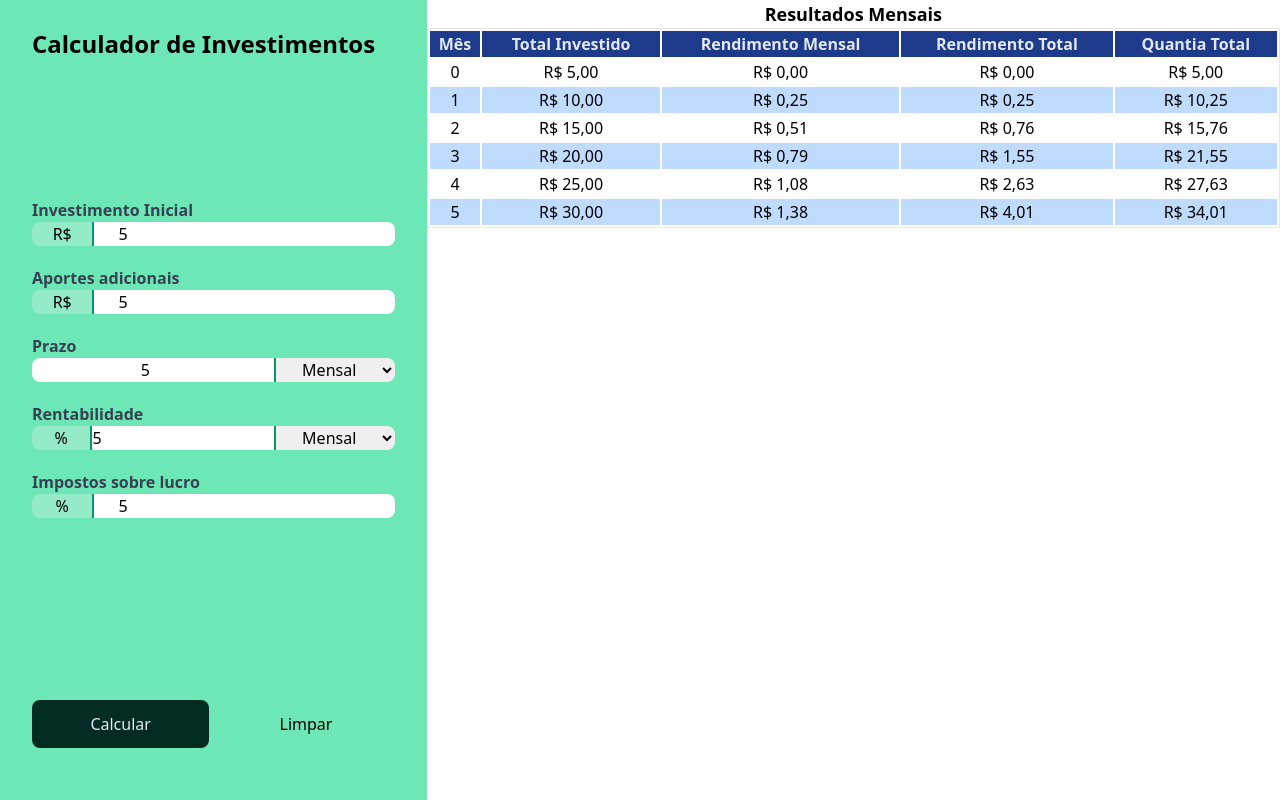
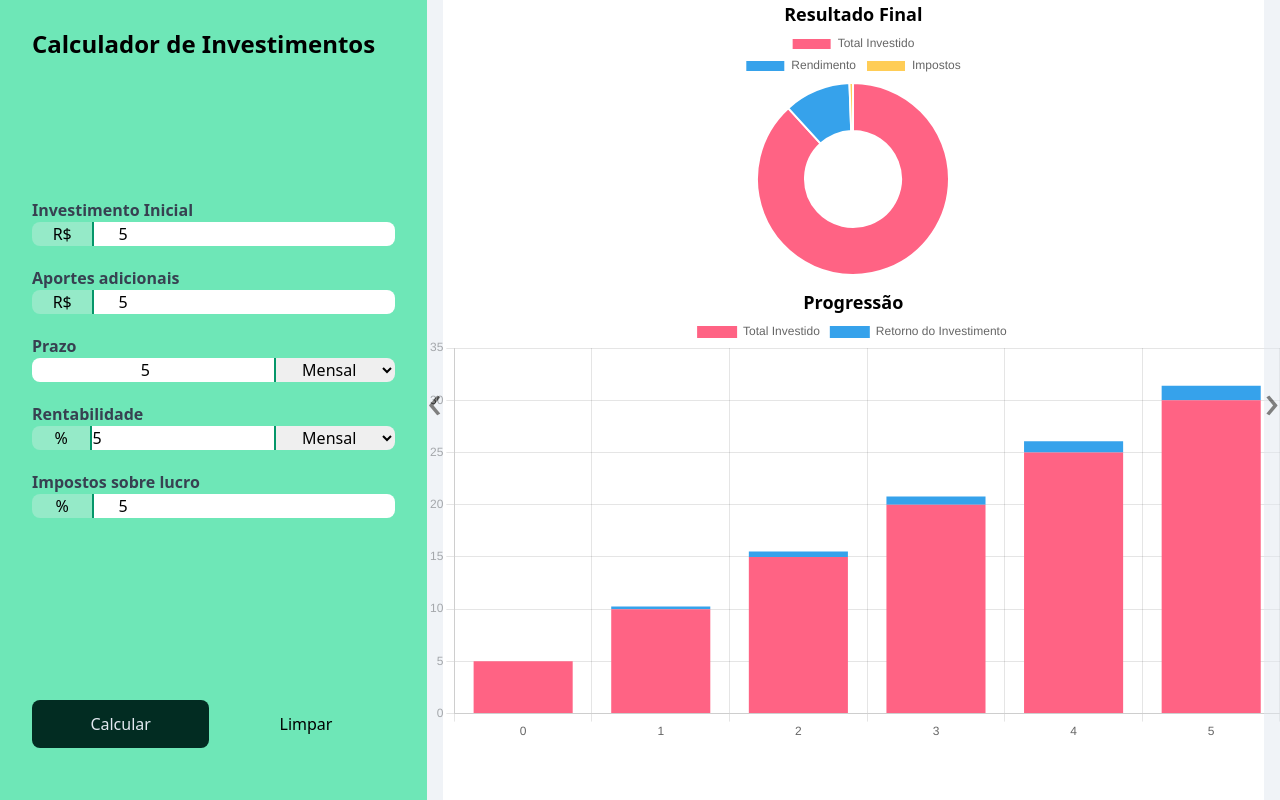
Before and after one commit to claudiorico/calculadorainvestimentos, a website built with Vite: page index.html in a window 1280 px wide. Both pictures are taken after typing "5", "5", "5", "5", "5" into the empty fields and a click on the button "Calcular". Built offline with nearby package versions, Linux system fonts and the light colour scheme.

Commit message:
Ajustes dos botões de navegação do carrossel

```diff
--- a/index.html
+++ b/index.html
@@ -68,22 +68,28 @@
       <button id="clear-button" class="w-1/2 rounded-lg hover:bg-emerald-500">Limpar</button>
     </div>
   </aside>
-  <main class="row-span-2 col-span-2">
-    <!-- <section id="charts-container" class="h-full" >
-      <div class="h-[36%] flex flex-col items-center pb-10">
-        <p class="font-bold text-lg">Resultado Final</p>
+  <main class="row-span-2 col-span-2 relative">
+    <button id="slide-arrow-previous" class="absolute top-0 bottom-0 left-0 text-5xl cursor-pointer bg-slate-200 opacity-50 w-4 hover:opacity-100 focus:opacity-100">&#8249;</button>
+    <button id="slide-arrow-next" class="absolute top-0 bottom-0 right-0 text-5xl cursor-pointer bg-slate-200 opacity-50 w-4 hover:opacity-100 focus:opacity-100">&#8250;</button>
+    <div id="carousel" class="h-full w-full flex overflow-x-auto scroll-smooth">
+
+      <section id="charts-container" class="h-full basis-full shrink-0" >
+        <div class="h-[36%] flex flex-col items-center pb-10">
+          <p class="font-bold text-lg">Resultado Final</p>
         <canvas id="final-money-distribution"></canvas>
       </div>
       <div class="h-[56%] flex flex-col items-center">
         <p class="font-bold text-lg">Progressão</p>
         <canvas id="progression"></canvas>
       </div>
-    </section> -->
-    <section id="table-container" class="h-full overflow-y-auto">
+    </section>
+    <section id="table-container" class="h-full overflow-y-auto basis-full shrink-0">
       <p class="font-bold text-lg text-center">Resultados Mensais</p>
       <table class="w-full max-h-full border border-separate" id="table-results">
       </table>
     </section>
+
+    </div>
   </main>
   <script src="main.js" type="module"></script>
 </body>
--- a/main.js
+++ b/main.js
@@ -14,22 +14,22 @@ const columnsArray = [
   {
     columnLabel: "Total Investido",
     accessor: "investedAmount",
-    functionFn: (numberInfo) => formatCurrency(numberInfo),
+    functionFn: (numberInfo) => formatCurrencyTable(numberInfo),
   },
   {
     columnLabel: "Rendimento Mensal",
     accessor: "interestReturns",
-    functionFn: (numberInfo) => formatCurrency(numberInfo),
+    functionFn: (numberInfo) => formatCurrencyTable(numberInfo),
   },
   {
     columnLabel: "Rendimento Total",
     accessor: "totalInterestReturns",
-    functionFn: (numberInfo) => formatCurrency(numberInfo),
+    functionFn: (numberInfo) => formatCurrencyTable(numberInfo),
   },
   {
     columnLabel: "Quantia Total",
     accessor: "totalAmount",
-    functionFn: (numberInfo) => formatCurrency(numberInfo),
+    functionFn: (numberInfo) => formatCurrencyTable(numberInfo),
   },
 ];
 
@@ -72,66 +72,70 @@ function renderProgression(evt) {
 
   createTable(columnsArray, returnArrays, "table-results");
 
-  // const returnLastResult = returnArrays[returnArrays.length - 1];
-  // doughnutObjectReference = new Chart(finalMoneyChart, {
-  //   type: "doughnut",
-  //   data: {
-  //     labels: ["Total Investido", "Rendimento", "Impostos"],
-  //     datasets: [
-  //       {
-  //         data: [
-  //           formatCurrency(returnLastResult.investedAmount),
-  //           formatCurrency(returnLastResult.totalInterestReturns * (1 - taxRate / 100)),
-  //           formatCurrency(returnLastResult.totalInterestReturns * (taxRate / 100)),
-  //         ],
-  //         backgroundColor: [
-  //           "rgb(255, 99, 132)",
-  //           "rgb(54, 162, 235)",
-  //           "rgb(255, 205, 86)",
-  //         ],
-  //         hoverOffset: 4,
-  //       },
-  //     ],
-  //   },
-  // });
+  const returnLastResult = returnArrays[returnArrays.length - 1];
+  doughnutObjectReference = new Chart(finalMoneyChart, {
+    type: "doughnut",
+    data: {
+      labels: ["Total Investido", "Rendimento", "Impostos"],
+      datasets: [
+        {
+          data: [
+            formatCurrencyChart(returnLastResult.investedAmount),
+            formatCurrencyChart(returnLastResult.totalInterestReturns * (1 - taxRate / 100)),
+            formatCurrencyChart(returnLastResult.totalInterestReturns * (taxRate / 100)),
+          ],
+          backgroundColor: [
+            "rgb(255, 99, 132)",
+            "rgb(54, 162, 235)",
+            "rgb(255, 205, 86)",
+          ],
+          hoverOffset: 4,
+        },
+      ],
+    },
+  });
 
-  // progressionObjectReference = new Chart(progressionChart, {
-  //   type: "bar",
-  //   data: {
-  //     labels: returnArrays.map((investimentObject) => investimentObject.month),
-  //     datasets: [
-  //       {
-  //         label: "Total Investido",
-  //         data: returnArrays.map(
-  //           (investimentObject) => investimentObject.investedAmount
-  //         ),
-  //         backgroundColor: "rgb(255, 99, 132)",
-  //       },
-  //       {
-  //         label: "Retorno do Investimento ",
-  //         data: returnArrays.map(
-  //           (investimentObject) => investimentObject.interestReturns
-  //         ),
-  //         backgroundColor: "rgb(54, 162, 235)",
-  //       },
-  //     ],
-  //   },
-  //   options: {
-  //     responsive: true,
-  //     scales: {
-  //       x: {
-  //         stacked: true,
-  //       },
-  //       y: {
-  //         stacked: true,
-  //       },
-  //     },
-  //   },
-  // });
+  progressionObjectReference = new Chart(progressionChart, {
+    type: "bar",
+    data: {
+      labels: returnArrays.map((investimentObject) => investimentObject.month),
+      datasets: [
+        {
+          label: "Total Investido",
+          data: returnArrays.map(
+            (investimentObject) => investimentObject.investedAmount
+          ),
+          backgroundColor: "rgb(255, 99, 132)",
+        },
+        {
+          label: "Retorno do Investimento ",
+          data: returnArrays.map(
+            (investimentObject) => investimentObject.interestReturns
+          ),
+          backgroundColor: "rgb(54, 162, 235)",
+        },
+      ],
+    },
+    options: {
+      responsive: true,
+      scales: {
+        x: {
+          stacked: true,
+        },
+        y: {
+          stacked: true,
+        },
+      },
+    },
+  });
 }
 
-function formatCurrency(value){
+function formatCurrencyTable(value){
   return value.toLocaleString('pt-BR', {style: "currency", currency: "BRL"});
+}
+
+function formatCurrencyChart(value) {
+  return value.toFixed(2);
 }
 
 function isObjectEmpty(obj) {
@@ -193,6 +197,19 @@ for (const formElement of formulario) {
   }
 }
 
+const mainEl = document.querySelector('main');
+const carouselEl = document.getElementById("carousel");
+const nextButton = document.getElementById("slide-arrow-next");
+const previousButton = document.getElementById("slide-arrow-previous");
+
+previousButton.addEventListener('click', () => {
+  carouselEl.scrollLeft -= mainEl.clientWidth;
+})
+
+nextButton.addEventListener('click', () => {
+  carouselEl.scrollLeft += mainEl.clientWidth;
+})
+
 // calculateButton.addEventListener('click', renderProgression);
 formulario.addEventListener("submit", renderProgression);
 clearButton.addEventListener("click", clearForm);
```
